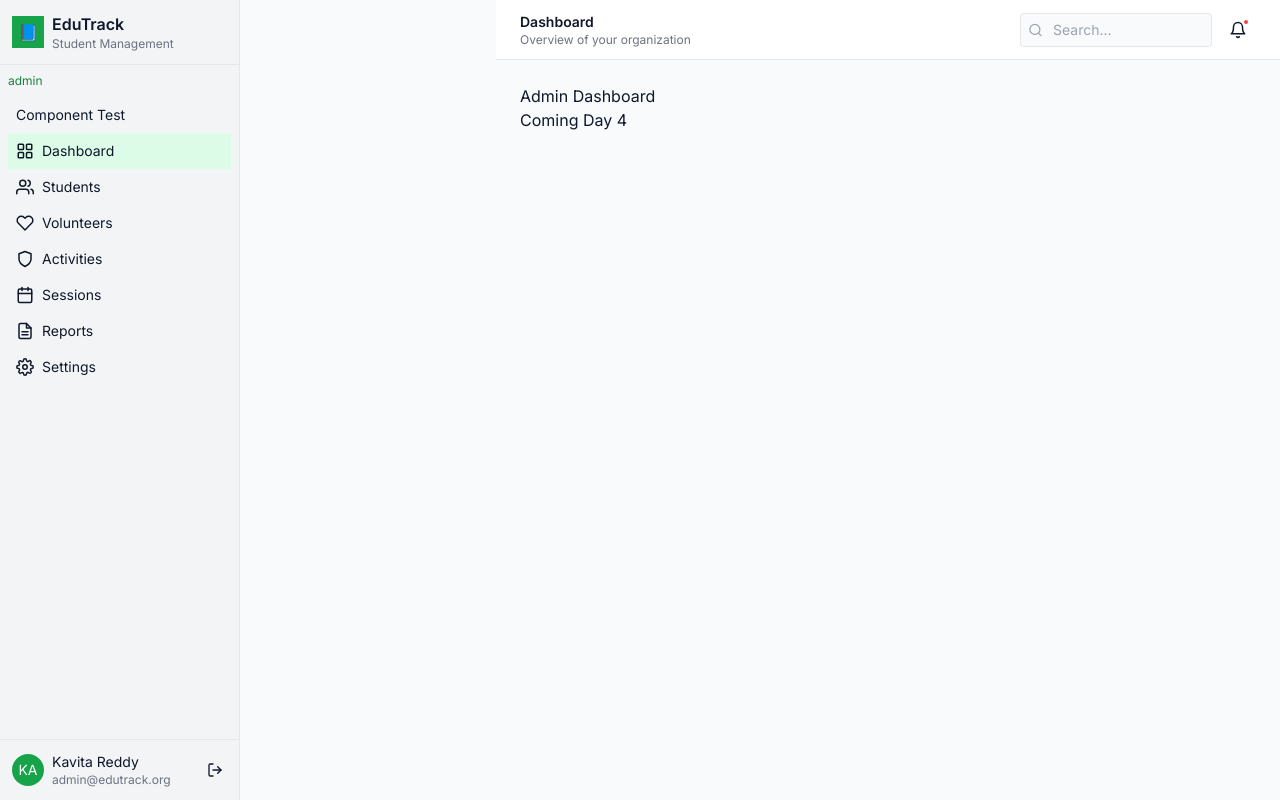
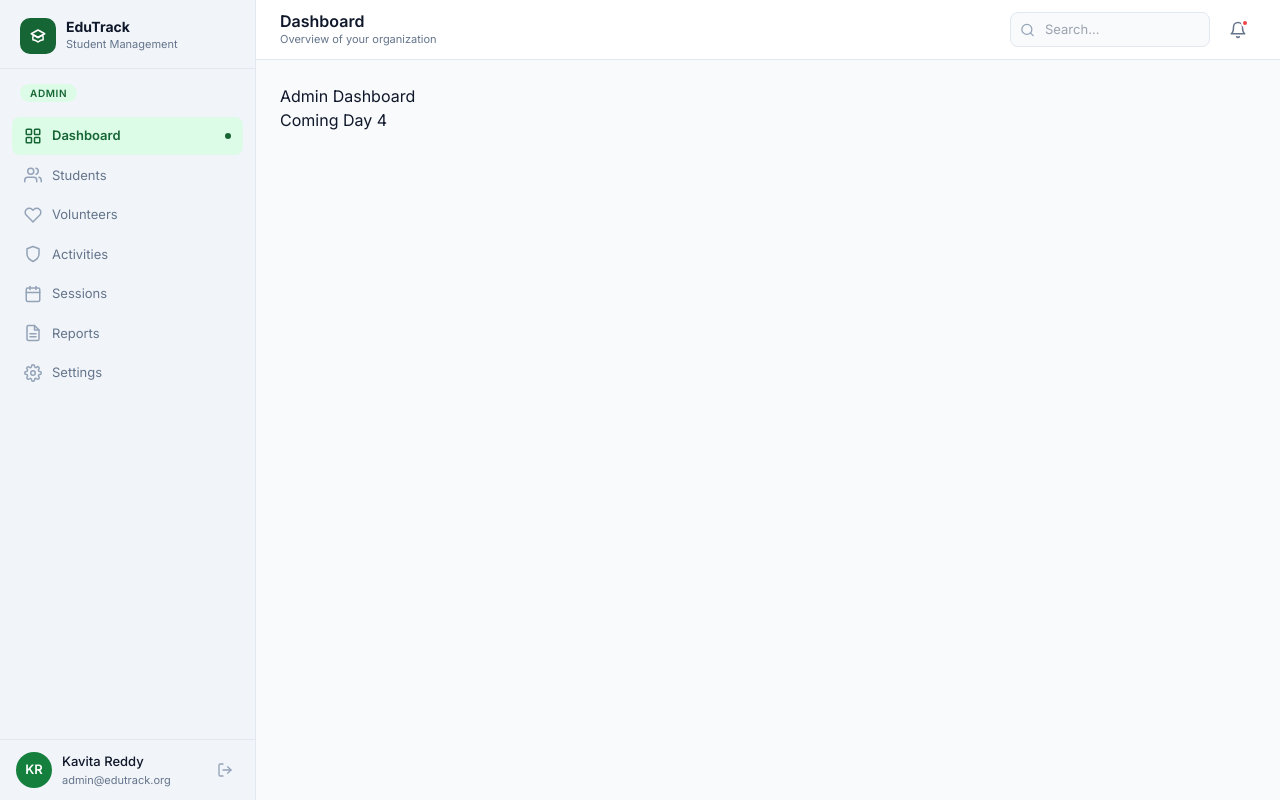
Before and after one commit to RekularapuMurali/EduTrack, a React (Vite) app in the folder frontend/: page / in a window 1280 px wide. Both pictures are taken after a click on the button "Sign in". Built offline with nearby package versions, Linux system fonts and the light colour scheme; the HTML template or start-up script is replaced by a standard one.

Commit message:
app.js and AuthContext.js is updated and also layouts are styled

```diff
--- a/frontend/src/App.jsx
+++ b/frontend/src/App.jsx
@@ -1,7 +1,7 @@
 import { useState } from 'react';
 import Sidebar from './components/layout/Sidebar';
 import Topbar  from './components/layout/Topbar';
-import Login from './pages/Login';
+import Login from './pages/login';
 import ComponentTest from './pages/ComponentTest';
 
 
--- a/frontend/src/components/layout/Sidebar.jsx
+++ b/frontend/src/components/layout/Sidebar.jsx
@@ -91,7 +91,6 @@ const ICONS = {
 // ── Nav items shown per role ──────────────────────────────
 const NAV_BY_ROLE = {
   admin: [
-    { label: 'Component Test', key: 'test' },
     { label: 'Dashboard',   key: 'dashboard'  },
     { label: 'Students',    key: 'students'   },
     { label: 'Volunteers',  key: 'volunteers' },
@@ -126,51 +125,113 @@ function NavItem({ label, icon, isActive, onClick }) {
       onClick={onClick}
       onMouseEnter={() => setHovered(true)}
       onMouseLeave={() => setHovered(false)}
-      className={`w-full flex items-center gap-2 px-2 py-2 text-sm
-        ${isActive ? 'bg-green-100' : hovered ? 'bg-gray-200' : ''}`}
+      style={{
+        width: '100%',
+        display: 'flex', alignItems: 'center', gap: 10,
+        padding: '9px 12px',
+        borderRadius: 8, border: 'none',
+        cursor: 'pointer',
+        fontSize: 13, fontWeight: isActive ? 600 : 400,
+        marginBottom: 2, textAlign: 'left',
+        transition: 'all 0.15s',
+        background: isActive ? '#DCFCE7' : hovered ? '#FFFFFF' : 'transparent',
+        color:      isActive ? '#166534' : hovered ? '#0F172A' : '#64748B',
+      }}
     >
-      {icon}
-      <span>{label}</span>
+      <span style={{
+        color: isActive ? '#166534' : hovered ? '#374151' : '#94A3B8',
+        display: 'flex', alignItems: 'center',
+      }}>
+        {icon}
+      </span>
+      <span style={{ flex: 1 }}>{label}</span>
+      {isActive && (
+        <span style={{
+          width: 6, height: 6, borderRadius: '50%',
+          background: '#166534', flexShrink: 0,
+        }} />
+      )}
     </button>
   );
 }
 
+// ── LogoutButton ──────────────────────────────────────────
 function LogoutButton({ onClick }) {
+  const [hovered, setHovered] = useState(false);
   return (
     <button
       onClick={onClick}
-      className="p-1 cursor-pointer"
+      onMouseEnter={() => setHovered(true)}
+      onMouseLeave={() => setHovered(false)}
       title="Logout"
+      style={{
+        padding: 6, border: 'none', borderRadius: 6, cursor: 'pointer',
+        transition: 'all 0.15s',
+        background: hovered ? '#FEE2E2' : 'transparent',
+        color:      hovered ? '#EF4444' : '#94A3B8',
+        display: 'flex', alignItems: 'center', justifyContent: 'center',
+      }}
     >
       {ICONS.logout}
     </button>
   );
 }
 
+// ── Main Sidebar export ───────────────────────────────────
 export default function Sidebar({ role, activePage, onNavigate, user, onLogout }) {
   const navItems = NAV_BY_ROLE[role] || NAV_BY_ROLE.student;
 
   return (
-    <div className="w-60 h-screen flex flex-col border-r bg-gray-100">
+    <div style={{
+      position: 'fixed', left: 0, top: 0,
+      width: 256, height: '100vh',
+      background: '#F1F5F9',
+      borderRight: '1px solid #E2E8F0',
+      display: 'flex', flexDirection: 'column',
+      zIndex: 10,
+    }}>
 
       {/* Logo */}
-      <div className="flex items-center gap-2 p-3 border-b">
-        <div className="w-8 h-8 bg-green-600 text-white flex items-center justify-center">
-          📘
+      <div style={{
+        padding: '18px 20px 14px',
+        borderBottom: '1px solid #E2E8F0',
+        display: 'flex', alignItems: 'center', gap: 10,
+      }}>
+        <div style={{
+          width: 36, height: 36, background: '#166534',
+          borderRadius: 10, flexShrink: 0,
+          display: 'flex', alignItems: 'center', justifyContent: 'center',
+        }}>
+          <svg width="18" height="18" fill="none" stroke="white" viewBox="0 0 24 24"
+            strokeWidth="2" strokeLinecap="round" strokeLinejoin="round">
+            <path d="M12 14l9-5-9-5-9 5 9 5z"/>
+            <path d="M12 14l6.16-3.422a12.083 12.083 0 0 1 .665 6.479A11.952
+              11.952 0 0 0 12 20.055a11.952 11.952 0 0 0-6.824-2.998
+              12.078 12.078 0 0 1 .665-6.479L12 14z"/>
+          </svg>
         </div>
         <div>
-          <div className="font-semibold">EduTrack</div>
-          <div className="text-xs text-gray-500">Student Management</div>
+          <div style={{ fontSize: 14, fontWeight: 700, color: '#0F172A', lineHeight: 1.2 }}>
+            EduTrack
+          </div>
+          <div style={{ fontSize: 11, color: '#64748B' }}>Student Management</div>
         </div>
       </div>
 
-      {/* Role */}
-      <div className="p-2 text-xs text-green-700">
-        {role}
+      {/* Role badge */}
+      <div style={{ padding: '10px 20px 6px' }}>
+        <span style={{
+          fontSize: 10, fontWeight: 600,
+          textTransform: 'uppercase', letterSpacing: '0.06em',
+          padding: '3px 10px', borderRadius: 999,
+          background: '#DCFCE7', color: '#166534',
+        }}>
+          {role}
+        </span>
       </div>
 
-      {/* Nav */}
-      <nav className="flex-1 px-2">
+      {/* Nav items */}
+      <nav style={{ flex: 1, padding: '8px 12px', overflowY: 'auto' }}>
         {navItems.map(item => (
           <NavItem
             key={item.key}
@@ -182,17 +243,34 @@ export default function Sidebar({ role, activePage, onNavigate, user, onLogout }
         ))}
       </nav>
 
-      {/* Footer */}
-      <div className="flex items-center gap-2 p-3 border-t">
-        <div className="w-8 h-8 rounded-full bg-green-600 text-white flex items-center justify-center text-sm">
-          {user?.name?.slice(0, 2).toUpperCase() || 'U'}
+      {/* User footer */}
+      <div style={{
+        padding: '12px 16px',
+        borderTop: '1px solid #E2E8F0',
+        display: 'flex', alignItems: 'center', gap: 10,
+      }}>
+        <div style={{
+          width: 36, height: 36, borderRadius: '50%',
+          background: '#15803D', flexShrink: 0,
+          display: 'flex', alignItems: 'center', justifyContent: 'center',
+          fontSize: 13, fontWeight: 600, color: 'white',
+        }}>
+          {user?.avatar || user?.name?.slice(0, 2).toUpperCase() || 'U'}
         </div>
-
-        <div className="flex-1 text-sm">
-          <div>{user?.name || 'User'}</div>
-          <div className="text-xs text-gray-500">{user?.email}</div>
+        <div style={{ flex: 1, minWidth: 0 }}>
+          <div style={{
+            fontSize: 13, fontWeight: 500, color: '#0F172A',
+            whiteSpace: 'nowrap', overflow: 'hidden', textOverflow: 'ellipsis',
+          }}>
+            {user?.name || 'User'}
+          </div>
+          <div style={{
+            fontSize: 11, color: '#64748B',
+            whiteSpace: 'nowrap', overflow: 'hidden', textOverflow: 'ellipsis',
+          }}>
+            {user?.email || ''}
+          </div>
         </div>
-
         <LogoutButton onClick={onLogout} />
       </div>
     </div>
--- a/frontend/src/components/layout/Topbar.jsx
+++ b/frontend/src/components/layout/Topbar.jsx
@@ -1,87 +1,130 @@
 import React, { useState } from 'react';
 
 export default function Topbar({ title, subtitle, actions }) {
-  const [notifOpen, setNotifOpen] = useState(false);
+  const [notifOpen, setNotifOpen]     = useState(false);
   const [searchFocused, setSearchFocused] = useState(false);
 
   const notifications = [
-    { id: 1, text: 'New session scheduled with Arjun Sharma', time: '5m ago', unread: true },
-    { id: 2, text: 'Activity verified: Tree Plantation Drive', time: '1h ago', unread: true },
-    { id: 3, text: 'Assessment submitted by Meera Patel', time: '3h ago', unread: false },
+    { id: 1, text: 'New session scheduled with Arjun Sharma', time: '5m ago',  unread: true  },
+    { id: 2, text: 'Activity verified: Tree Plantation Drive',  time: '1h ago',  unread: true  },
+    { id: 3, text: 'Assessment submitted by Meera Patel',       time: '3h ago',  unread: false },
   ];
 
   return (
-    <div className="h-[60px] bg-white border-b flex items-center justify-between px-6 relative z-10">
+    <div style={{
+      height: 60,
+      background: '#FFFFFF',
+      borderBottom: '1px solid #E2E8F0',
+      display: 'flex', alignItems: 'center', justifyContent: 'space-between',
+      padding: '0 24px',
+      flexShrink: 0,
+      position: 'relative',
+      zIndex: 5,
+    }}>
 
-      {/* Title */}
+      {/* Page title */}
       <div>
-        <div className="text-sm font-semibold text-gray-900">
+        <div style={{ fontSize: 16, fontWeight: 600, color: '#0F172A', lineHeight: 1.2 }}>
           {title}
         </div>
         {subtitle && (
-          <div className="text-xs text-gray-500">{subtitle}</div>
+          <div style={{ fontSize: 11, color: '#64748B' }}>{subtitle}</div>
         )}
       </div>
 
-      {/* Right */}
-      <div className="flex items-center gap-2">
+      {/* Right side — search + notifications */}
+      <div style={{ display: 'flex', alignItems: 'center', gap: 10 }}>
 
+        {/* Optional extra action buttons from parent */}
         {actions}
 
-        {/* Search */}
-        <div className="relative">
+        {/* Search bar */}
+        <div style={{ position: 'relative' }}>
           <input
             type="text"
             placeholder="Search..."
             onFocus={() => setSearchFocused(true)}
             onBlur={() => setSearchFocused(false)}
-            className={`text-sm pl-8 pr-3 py-1.5 rounded border bg-gray-50 outline-none transition-all
-              ${searchFocused ? 'border-green-700 w-60' : 'border-gray-200 w-48'}`}
+            style={{
+              fontSize: 13,
+              padding: '7px 14px 7px 34px',
+              borderRadius: 8,
+              border: `1px solid ${searchFocused ? '#166534' : '#E2E8F0'}`,
+              background: '#F8FAFC',
+              color: '#0F172A',
+              outline: 'none',
+              width: searchFocused ? 240 : 200,
+              transition: 'all 0.2s',
+            }}
           />
           <svg
-            width="15" height="15"
-            className="absolute left-2 top-1/2 -translate-y-1/2 text-gray-400 pointer-events-none"
-            fill="none" stroke="currentColor" viewBox="0 0 24 24" strokeWidth="2"
+            width="15" height="15" fill="none" stroke="#94A3B8"
+            viewBox="0 0 24 24" strokeWidth="2"
+            style={{
+              position: 'absolute', left: 10, top: '50%',
+              transform: 'translateY(-50%)', pointerEvents: 'none',
+            }}
           >
             <circle cx="11" cy="11" r="8"/>
             <line x1="21" y1="21" x2="16.65" y2="16.65" strokeLinecap="round"/>
           </svg>
         </div>
 
-        {/* Notifications */}
-        <div className="relative">
+        {/* Notification bell + dropdown */}
+        <div style={{ position: 'relative' }}>
           <NotifButton onClick={() => setNotifOpen(o => !o)} />
 
           {notifOpen && (
-            <div className="absolute right-0 top-[calc(100%+8px)] w-72 bg-white border rounded-xl shadow-lg z-50 overflow-hidden">
-
+            <div style={{
+              position: 'absolute', right: 0, top: 'calc(100% + 8px)',
+              width: 300,
+              background: '#FFFFFF',
+              border: '1px solid #E2E8F0',
+              borderRadius: 14,
+              boxShadow: '0 8px 24px rgba(0,0,0,0.10)',
+              zIndex: 50, overflow: 'hidden',
+            }}>
               {/* Header */}
-              <div className="flex items-center justify-between px-4 py-3 border-b">
-                <span className="text-sm font-semibold text-gray-900">
+              <div style={{
+                padding: '12px 16px',
+                borderBottom: '1px solid #E2E8F0',
+                display: 'flex', alignItems: 'center', justifyContent: 'space-between',
+              }}>
+                <span style={{ fontSize: 13, fontWeight: 600, color: '#0F172A' }}>
                   Notifications
                 </span>
-                <span className="text-xs px-2 py-0.5 rounded-full bg-green-100 text-green-700 font-semibold">
+                <span style={{
+                  fontSize: 10, fontWeight: 600,
+                  padding: '2px 8px', borderRadius: 999,
+                  background: '#DCFCE7', color: '#166534',
+                }}>
                   2 new
                 </span>
               </div>
 
-              {/* Items */}
+              {/* Notification items */}
               {notifications.map(n => (
                 <div
                   key={n.id}
-                  className={`flex gap-2 px-4 py-3 border-b cursor-pointer
-                    ${n.unread ? 'bg-green-50' : ''}`}
+                  style={{
+                    padding: '12px 16px',
+                    display: 'flex', gap: 10,
+                    borderBottom: '1px solid #F1F5F9',
+                    cursor: 'pointer',
+                    background: n.unread ? '#F8FFF9' : 'transparent',
+                  }}
                 >
-                  <span className={`w-2 h-2 mt-1 rounded-full
-                    ${n.unread ? 'bg-green-500' : 'bg-transparent'}`} />
-
+                  <span style={{
+                    width: 8, height: 8, borderRadius: '50%',
+                    background: n.unread ? '#22C55E' : 'transparent',
+                    flexShrink: 0, marginTop: 4,
+                  }} />
                   <div>
-                    <p className="text-xs text-gray-900">{n.text}</p>
-                    <p className="text-[11px] text-gray-400">{n.time}</p>
+                    <p style={{ fontSize: 12, color: '#0F172A', margin: 0 }}>{n.text}</p>
+                    <p style={{ fontSize: 11, color: '#94A3B8', margin: '2px 0 0' }}>{n.time}</p>
                   </div>
                 </div>
               ))}
-
             </div>
           )}
         </div>
@@ -90,26 +133,36 @@ export default function Topbar({ title, subtitle, actions }) {
   );
 }
 
-// Notification button
+// ── Notification bell button ──────────────────────────────
 function NotifButton({ onClick }) {
   const [hovered, setHovered] = useState(false);
-
   return (
     <button
       onClick={onClick}
       onMouseEnter={() => setHovered(true)}
       onMouseLeave={() => setHovered(false)}
-      className={`w-9 h-9 flex items-center justify-center rounded-md relative
-        ${hovered ? 'bg-gray-100' : ''}`}
+      style={{
+        width: 36, height: 36, borderRadius: 8,
+        border: 'none', cursor: 'pointer',
+        display: 'flex', alignItems: 'center', justifyContent: 'center',
+        position: 'relative',
+        background: hovered ? '#F1F5F9' : 'transparent',
+        color: '#64748B',
+        transition: 'background 0.15s',
+      }}
     >
       <svg width="18" height="18" fill="none" stroke="currentColor" viewBox="0 0 24 24"
         strokeWidth="2" strokeLinecap="round" strokeLinejoin="round">
         <path d="M18 8A6 6 0 0 0 6 8c0 7-3 9-3 9h18s-3-2-3-9"/>
         <path d="M13.73 21a2 2 0 0 1-3.46 0"/>
       </svg>
-
-      {/* Red dot */}
-      <span className="absolute top-1.5 right-1.5 w-2 h-2 bg-red-500 rounded-full border-2 border-white" />
+      {/* Red dot indicator */}
+      <span style={{
+        position: 'absolute', top: 7, right: 7,
+        width: 8, height: 8,
+        background: '#EF4444', borderRadius: '50%',
+        border: '2px solid #FFFFFF',
+      }} />
     </button>
   );
 }
--- a/frontend/src/context/AuthContext.js
+++ b/frontend/src/context/AuthContext.js
@@ -1,7 +1,36 @@
-import { createContext, useContext, useState } from 'react';
-const AuthContext = createContext();
+
+import React, { createContext, useContext, useState, useCallback } from 'react';
+
+const AuthContext = createContext(null);
+
 export function AuthProvider({ children }) {
-  const [user, setUser] = useState(null);
-  return <AuthContext.Provider value={{ user, setUser }}>{children}</AuthContext.Provider>;
+  const [user,  setUser]  = useState(null);
+  const [token, setToken] = useState(() => localStorage.getItem('token'));
+  const login = useCallback((userData, authToken) => {
+    setUser(userData);
+    if (authToken) {
+      setToken(authToken);
+      localStorage.setItem('token', authToken);
+    }
+  }, []);
+
+  // Clear everything on logout
+  const logout = useCallback(() => {
+    setUser(null);
+    setToken(null);
+    localStorage.removeItem('token');
+  }, []);
+
+  return (
+    <AuthContext.Provider value={{ user, token, login, logout, isLoggedIn: !!user }}>
+      {children}
+    </AuthContext.Provider>
+  );
 }
-export const useAuth = () => useContext(AuthContext);
+
+// Custom hook — use this anywhere: const { user, logout } = useAuth();
+export function useAuth() {
+  const ctx = useContext(AuthContext);
+  if (!ctx) throw new Error('useAuth must be used inside AuthProvider');
+  return ctx;
+}
--- a/frontend/src/utils/api.js
+++ b/frontend/src/utils/api.js
@@ -1,8 +1,67 @@
 import axios from 'axios';
-const api = axios.create({ baseURL: 'http://localhost:5000/api' });
-api.interceptors.request.use(config => {
-  const token = localStorage.getItem('token');
-  if (token) config.headers.Authorization = `Bearer ${token}`;
-  return config;
+
+const api = axios.create({
+  baseURL: 'http://localhost:5000/api',
+  timeout: 10000,
 });
+
+// Attach JWT to every request
+api.interceptors.request.use(
+  (config) => {
+    const token = localStorage.getItem('token');
+    if (token) config.headers.Authorization = `Bearer ${token}`;
+    return config;
+  },
+  (error) => Promise.reject(error)
+);
+
+// Handle 401 globally
+api.interceptors.response.use(
+  (response) => response,
+  (error) => {
+    if (error.response?.status === 401) {
+      localStorage.removeItem('token');
+      window.location.href = '/';
+    }
+    return Promise.reject(error);
+  }
+);
+
 export default api;
+
+// ── API helper functions — use these in Week 2 ──────────
+export const studentAPI = {
+  getAll:  ()         => api.get('/students'),
+  getOne:  (id)       => api.get(`/students/${id}`),
+  create:  (data)     => api.post('/students', data),
+  update:  (id, data) => api.put(`/students/${id}`, data),
+  delete:  (id)       => api.delete(`/students/${id}`),
+};
+
+export const volunteerAPI = {
+  getAll:  ()         => api.get('/users?role=volunteer'),
+  create:  (data)     => api.post('/auth/register', { ...data, role: 'volunteer' }),
+};
+
+export const sessionAPI = {
+  getAll:  ()         => api.get('/sessions'),
+  getMine: ()         => api.get('/sessions/mine'),
+  create:  (data)     => api.post('/sessions', data),
+  update:  (id, data) => api.put(`/sessions/${id}`, data),
+};
+
+export const activityAPI = {
+  getAll:  ()         => api.get('/activities'),
+  create:  (data)     => api.post('/activities', data),
+  verify:  (id)       => api.put(`/activities/${id}`, { verified: true }),
+};
+
+export const assessmentAPI = {
+  getByStudent: (id)  => api.get(`/assessments?student=${id}`),
+  create:       (data) => api.post('/assessments', data),
+};
+
+export const authAPI = {
+  login:    (email, password) => api.post('/auth/login', { email, password }),
+  register: (data)            => api.post('/auth/register', data),
+};
```
Also changed, not shown: frontend/src/pages/login.jsx (+111 -56 lines).
